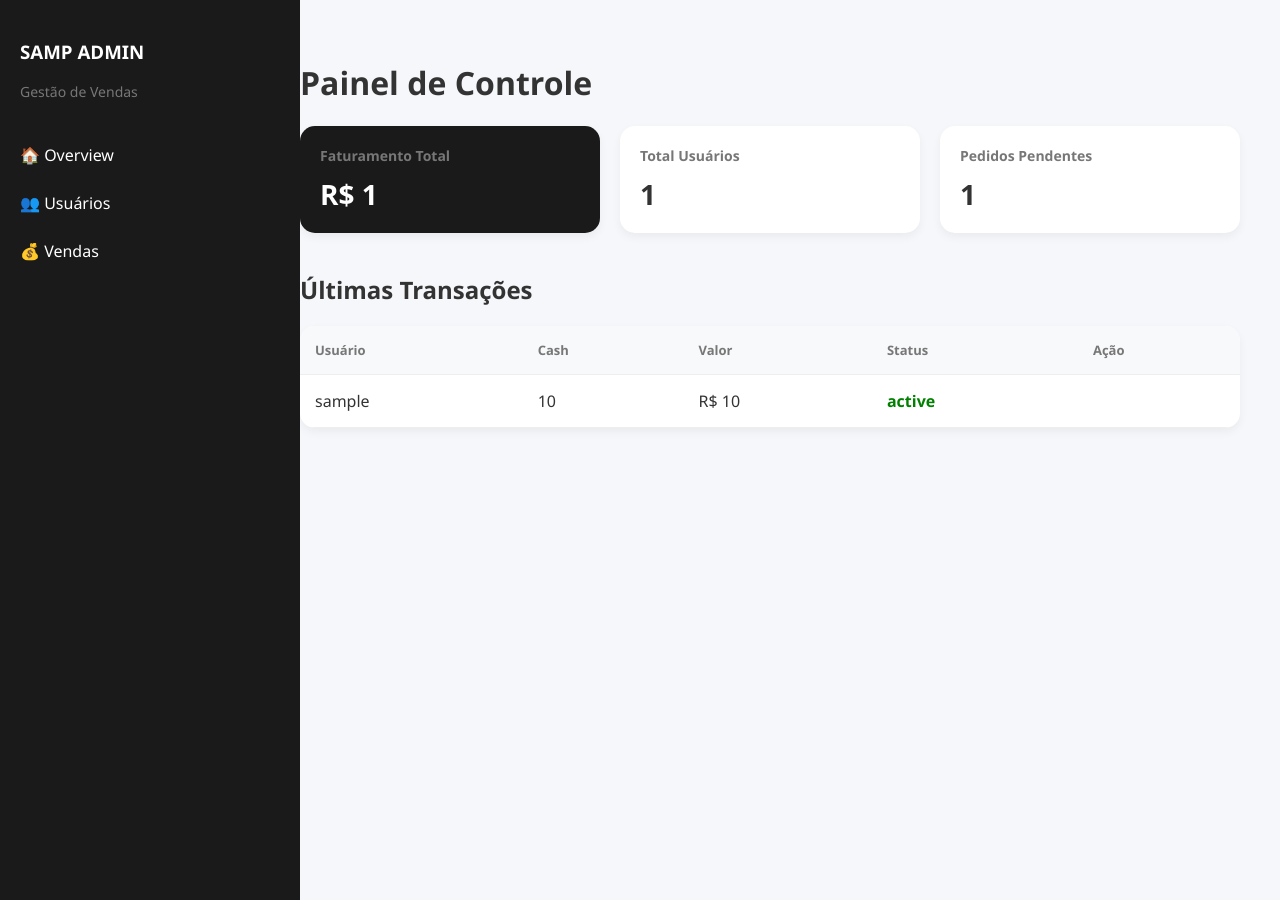
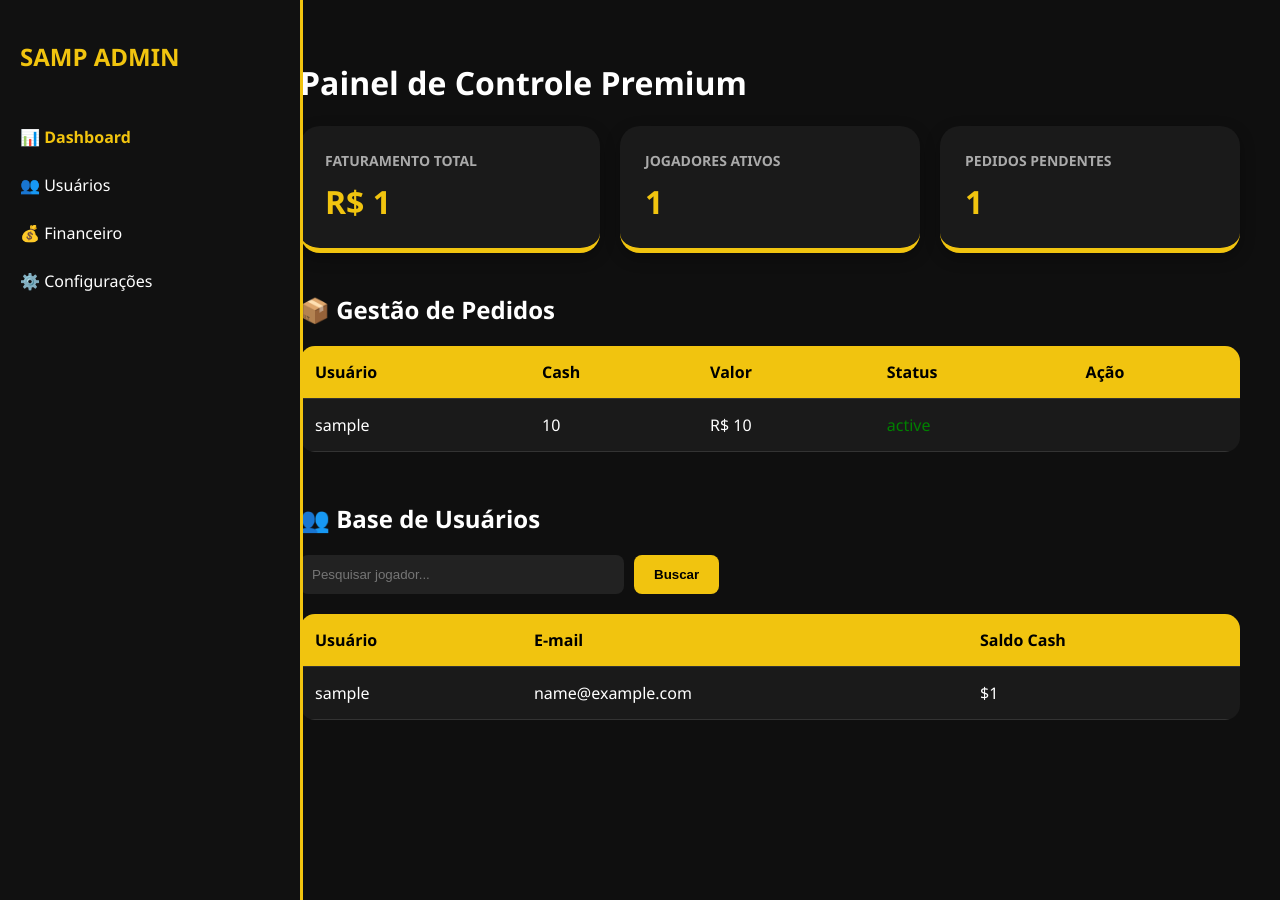
Before and after one commit to chavexochespirito-creator/Aether-RPG, a Node server app: template views/admin.ejs in a window 1280 px wide. Run offline with Node 20, Linux system fonts and the light colour scheme; tables that the repository leaves empty hold one stand-in row (values such as "Sample post"); the template is opened without the code that fills it: values that come from a table or form of the project are taken from there, most other values are stand-ins (such as "Sample title", 1, 10 or a date in 2020); some libraries are stand-ins or nearby versions.

Commit message:
Update admin.ejs

```diff
--- a/views/admin.ejs
+++ b/views/admin.ejs
@@ -1,42 +1,42 @@
 <!DOCTYPE html>
 <html lang="pt-br">
 <head>
-    <meta charset="UTF-8"><title>Admin Dashboard</title>
+    <meta charset="UTF-8"><title>SAMP Admin Pro</title>
     <style>
-        body { background: #f5f7fa; color: #333; font-family: 'Segoe UI', sans-serif; margin: 0; display: flex; }
-        .sidebar { width: 260px; background: #1a1a1a; height: 100vh; color: white; padding: 20px; position: fixed; }
+        body { background: #0f0f0f; color: white; font-family: 'Segoe UI', sans-serif; margin: 0; display: flex; }
+        .sidebar { width: 260px; background: #111; height: 100vh; padding: 20px; border-right: 3px solid #f1c40f; position: fixed; }
         .main { margin-left: 260px; padding: 40px; width: 100%; }
-        .stats-grid { display: grid; grid-template-columns: repeat(3, 1fr); gap: 20px; margin-bottom: 40px; }
-        .stat-card { background: white; padding: 20px; border-radius: 15px; box-shadow: 0 4px 10px rgba(0,0,0,0.05); }
-        .stat-card.dark { background: #1a1a1a; color: white; }
-        .stat-card h4 { color: #777; margin: 0; font-size: 14px; }
-        .stat-card p { font-size: 28px; font-weight: bold; margin: 10px 0 0; }
-        table { width: 100%; border-collapse: collapse; background: white; border-radius: 15px; overflow: hidden; box-shadow: 0 4px 10px rgba(0,0,0,0.05); }
-        th, td { padding: 15px; text-align: left; border-bottom: 1px solid #eee; }
-        th { background: #f8f9fa; color: #777; font-size: 13px; }
-        .status-pend { color: orange; font-weight: bold; }
-        .status-aprov { color: green; font-weight: bold; }
-        .btn-approve { background: #2ecc71; color: white; border: none; padding: 8px 15px; border-radius: 5px; cursor: pointer; }
+        .stats-grid { display: grid; grid-template-columns: repeat(auto-fit, minmax(250px, 1fr)); gap: 20px; margin-bottom: 40px; }
+        .stat-card { background: #1a1a1a; padding: 25px; border-radius: 20px; border-bottom: 5px solid #f1c40f; box-shadow: 0 5px 15px rgba(0,0,0,0.3); }
+        .stat-card h4 { color: #aaa; margin: 0; font-size: 14px; text-transform: uppercase; }
+        .stat-card p { font-size: 32px; font-weight: bold; margin: 10px 0 0; color: #f1c40f; }
+        table { width: 100%; border-collapse: collapse; background: #1a1a1a; border-radius: 15px; overflow: hidden; }
+        th, td { padding: 15px; text-align: left; border-bottom: 1px solid #333; }
+        th { background: #f1c40f; color: black; font-weight: bold; }
+        .btn-approve { background: #2ecc71; color: white; border: none; padding: 8px 15px; border-radius: 8px; cursor: pointer; font-weight: bold; }
+        .search-box { margin-bottom: 20px; display: flex; gap: 10px; }
+        .search-box input { padding: 12px; border-radius: 8px; border: none; width: 300px; background: #222; color: white; }
+        .search-box button { padding: 12px 20px; background: #f1c40f; border: none; border-radius: 8px; cursor: pointer; font-weight: bold; }
     </style>
 </head>
 <body>
     <div class="sidebar">
-        <h3>SAMP ADMIN</h3>
-        <p style="color: #777; font-size: 14px;">Gestão de Vendas</p>
-        <div style="margin-top: 30px; line-height: 3;">
-            <div>🏠 Overview</div>
+        <h2 style="color: #f1c40f;">SAMP ADMIN</h2>
+        <div style="margin-top: 40px; line-height: 3;">
+            <div style="color: #f1c40f; font-weight: bold;">📊 Dashboard</div>
             <div>👥 Usuários</div>
-            <div>💰 Vendas</div>
+            <div>💰 Financeiro</div>
+            <div>⚙️ Configurações</div>
         </div>
     </div>
     <div class="main">
-        <h1>Painel de Controle</h1>
+        <h1>Painel de Controle Premium</h1>
         <div class="stats-grid">
-            <div class="stat-card dark"><h4>Faturamento Total</h4><p>R$ <%= totalRevenue %></p></div>
-            <div class="stat-card"><h4>Total Usuários</h4><p><%= users.length %></p></div>
+            <div class="stat-card"><h4>Faturamento Total</h4><p>R$ <%= totalRevenue %></p></div>
+            <div class="stat-card"><h4>Jogadores Ativos</h4><p><%= users.length %></p></div>
             <div class="stat-card"><h4>Pedidos Pendentes</h4><p><%= orders.length %></p></div>
         </div>
-        <h2>Últimas Transações</h2>
+        <h2>📦 Gestão de Pedidos</h2>
         <table>
             <tr><th>Usuário</th><th>Cash</th><th>Valor</th><th>Status</th><th>Ação</th></tr>
             <% orders.forEach(order => { %>
@@ -44,7 +44,7 @@
                 <td><%= order.username %></td>
                 <td><%= order.cashAmount %></td>
                 <td>R$ <%= order.amount %></td>
-                <td class="<%= order.status === 'Pendente' ? 'status-pend' : 'status-aprov' %>"><%= order.status %></td>
+                <td style="color: <%= order.status === 'Pendente' ? 'orange' : 'green' %>"><%= order.status %></td>
                 <td>
                     <% if(order.status === 'Pendente') { %>
                         <form action="/approve" method="POST">
@@ -56,6 +56,17 @@
             </tr>
             <% }) %>
         </table>
+        <h2 style="margin-top: 50px;">👥 Base de Usuários</h2>
+        <form class="search-box" action="/admin" method="GET">
+            <input name="search" placeholder="Pesquisar jogador..." value="<%= query %>">
+            <button type="submit">Buscar</button>
+        </form>
+        <table>
+            <tr><th>Usuário</th><th>E-mail</th><th>Saldo Cash</th></tr>
+            <% users.forEach(user => { %>
+            <tr><td><%= user.username %></td><td><%= user.email %></td><td>$<%= user.cash %></td></tr>
+            <% }) %>
+        </table>
     </div>
 </body>
 </html>
```
